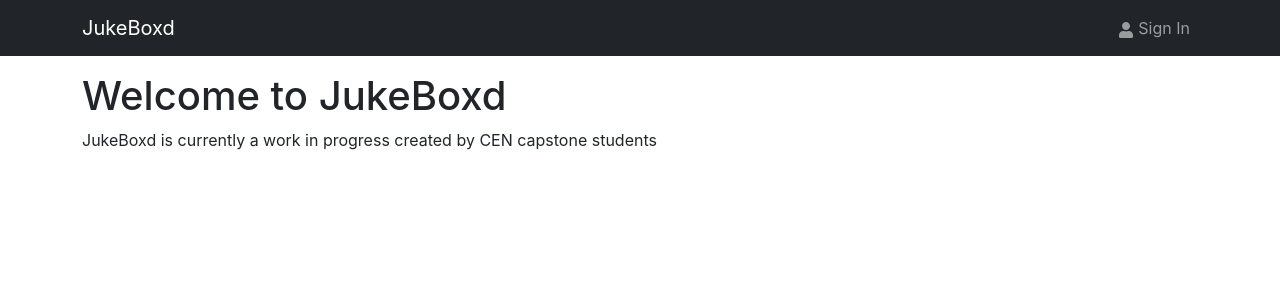
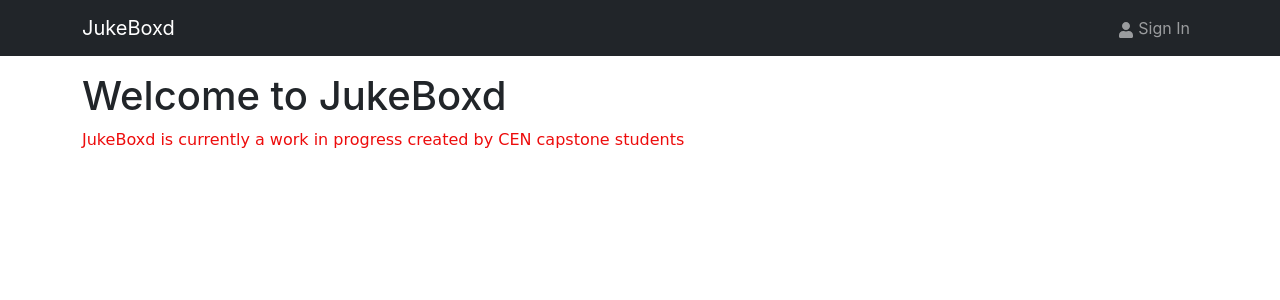
Before and after one commit to jholl1886/CEN-Capstone, a React (Create React App) app in the folder frontend/: page / in a window 1280 px wide. Shown: the top 300 px of the page. Built offline with nearby package versions, Linux system fonts and the light colour scheme.

Commit message:
added image

```diff
--- a/frontend/src/App.js
+++ b/frontend/src/App.js
@@ -10,7 +10,8 @@ const App = () => {
     <main className ="py-3">
       <Container>
     <h1>Welcome to JukeBoxd</h1>
-    <p classname="bodyText">JukeBoxd is currently a work in progress created by CEN capstone students</p>
+    <p className="bodyText">JukeBoxd is currently a work in progress created by CEN capstone students</p>
+
         </Container>
       </main>
     </>
```
Also changed, not shown: frontend/src/Images/tswift album.jpeg (added).
